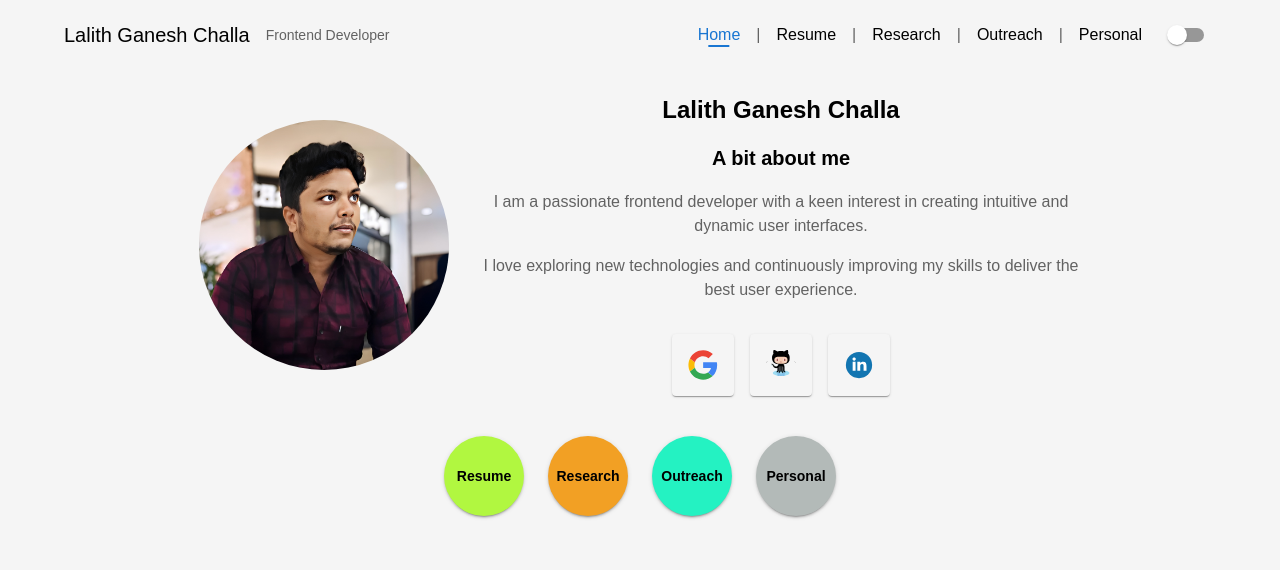
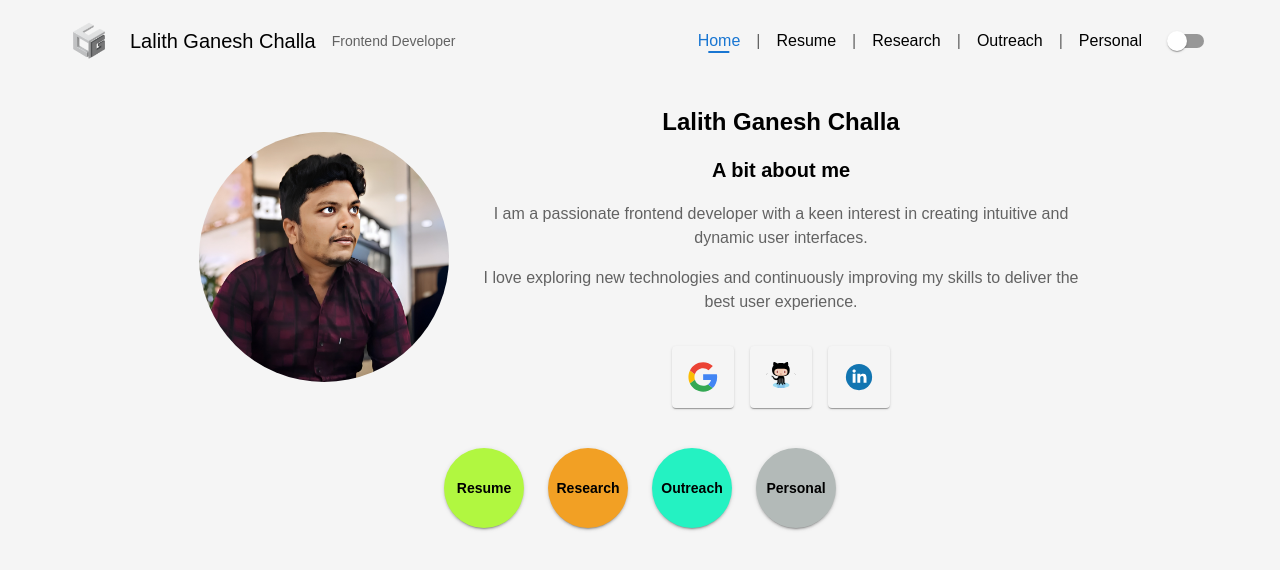
Before and after one commit to lalithganeshchalla/Rest-App, a React (Create React App) app: page /home in a window 1280 px wide. Shown: the top 570 px of the page. Built offline with nearby package versions, Linux system fonts and the light colour scheme.

Commit message:
add favicon and logo commit

```diff
--- a/src/portfolio/Home.jsx
+++ b/src/portfolio/Home.jsx
@@ -20,6 +20,7 @@ import GitHubSvg from '../assets/github.svg';
 import LinkedInSvg from '../assets/linkedin.svg';
 import { Link as RouterLink } from 'react-router-dom';
 import { useNavigate } from 'react-router-dom';
+import logoImage from '../assets/apple-touch-icon.png';
 
 const Home = () => {
   const navigate = useNavigate();
@@ -73,6 +74,8 @@ const navLinks = [
           mb={4}
         >
           <Box display="flex" alignItems="center" gap={2} >
+
+            <img src={logoImage} alt="Profile" style={{ width: '50px', height: '50px', borderRadius: '50%' }} />
             <Typography variant="h6">Lalith Ganesh Challa</Typography>
             <Typography variant="body2" color="text.secondary">
               Frontend Developer
```
Also changed, not shown: src/assets/apple-touch-icon.png (added), 1 other file (tests, documents, lock files or other folders).
